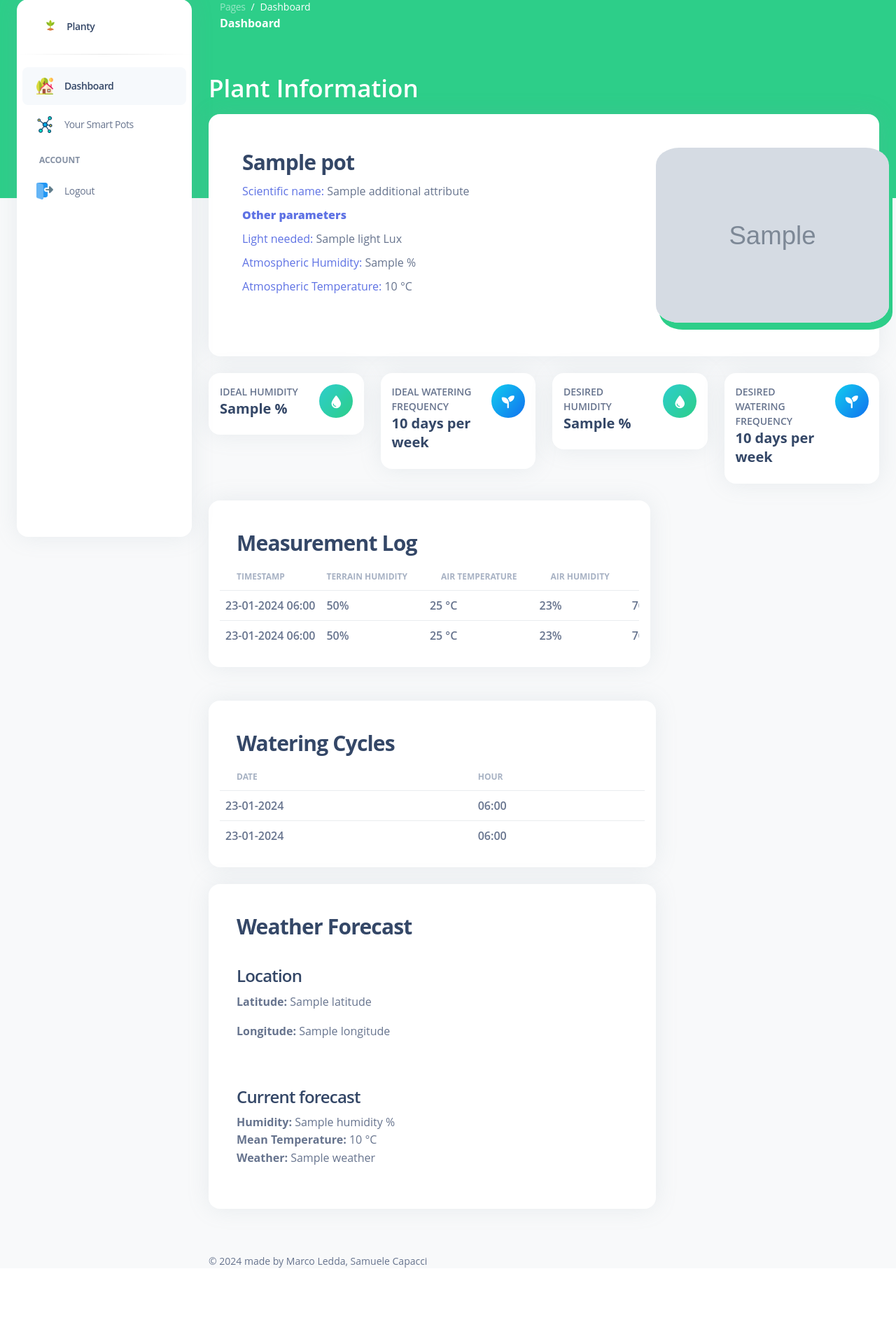
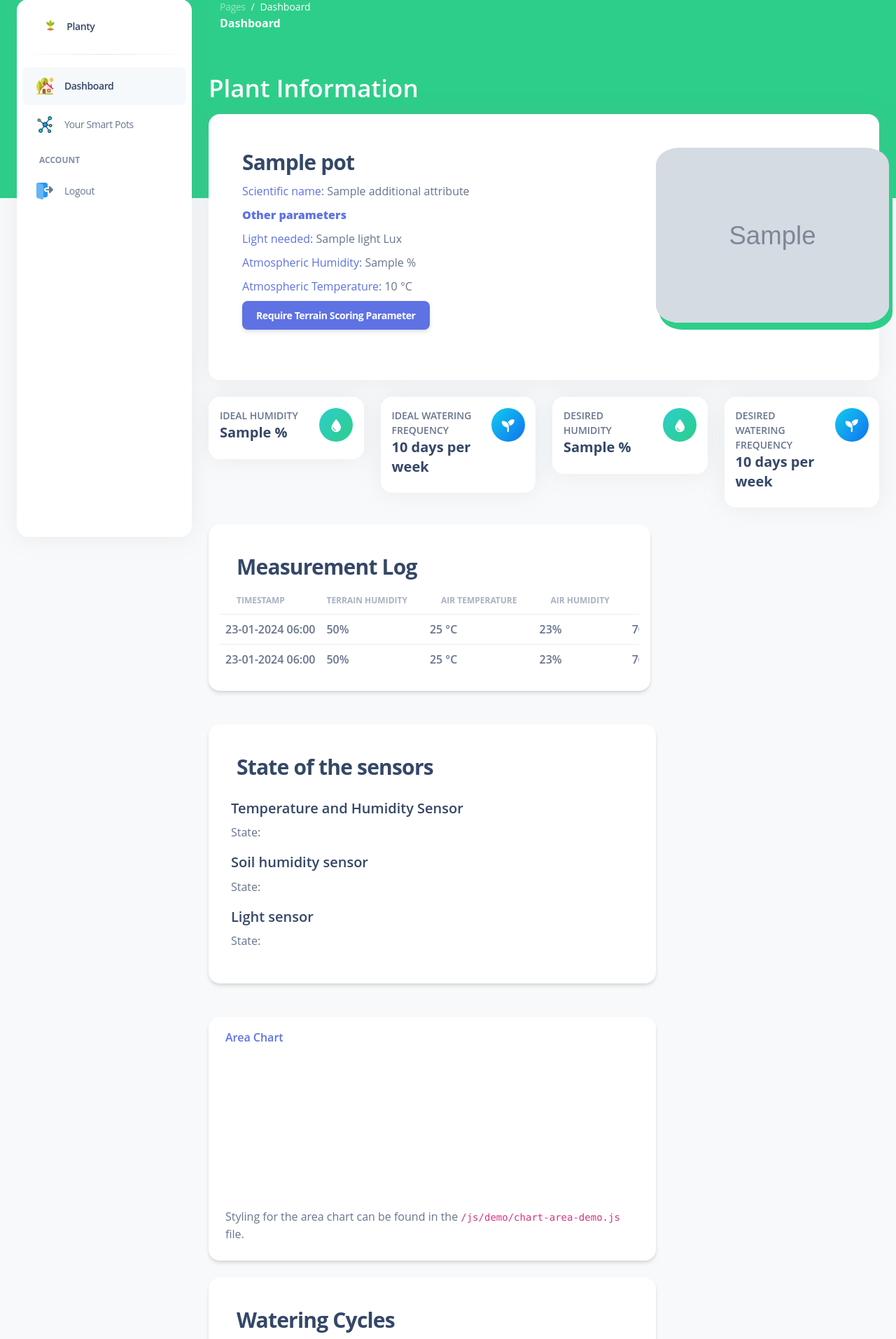
Before and after one commit to Rudeus-Greyrat-00/IoT_Plant_Watering_System_FINAL_LAB, a Flask app: template templates/pot.html in a window 1280 px wide. Shown: the part 17-1930 px from the top of the page at 70% size. Before the commit the page ends 1828 px from the top, so only its background shows below. Run offline with Flask 3, Linux system fonts and the light colour scheme; the template is opened without the code that fills it: most values are stand-ins (such as "Sample title", 1, 10 or a date in 2020); grey boxes marked "Sample" are stand-in pictures; a map, chart or similar area stays blank; some libraries are stand-ins or nearby versions.

Commit message:
Commit 11-02-2024: New commit

```diff
--- a/app.py
+++ b/app.py
@@ -374,5 +374,21 @@ def get_pot_settings(serial_number):
     return generate_settings_payload(pot), 200
 
 
+# ----- TERRAIN SCORING PARAMETER ----- #
+@app.route('/get_terrain_score/<string:serial_number>', methods=['GET'])
+def get_terrain_score(serial_number):
+    pass
+
+# ----- POTENTIAL FAULT DETECTION ----- #
+@app.route('/detect_fault/<string:serial_number>', methods=['GET'])
+def detect_fault(serial_number):
+    pass
+
+# ----- DATA REPRESENTATION ----- #
+@app.route('/chart', methods=['GET'])
+def chart():
+    pass
+
+
 if __name__ == '__main__':
     app.run()
--- a/templates/pot.html
+++ b/templates/pot.html
@@ -35,6 +35,10 @@
                       <p class="mb-2">
                           <span style="color: #5e72e4">Atmospheric Temperature:</span>
                           {{ pot.additional_attributes.atmospheric_temperature }} °C
+                      </p>
+
+                      <p class="mb-2">
+                          <a href="/get_terrain_score/{{ pot.serial_number }}" class="btn btn-primary">Require Terrain Scoring Parameter</a>
                       </p>
                   </div>
               </div>
@@ -134,7 +138,7 @@
 
   <div class="row mt-4">
     <div class="col-md-8 col-sm-12">
-      <div class="card mb-4 p-3">
+      <div class="card shadow mb-4 p-3">
         <div class="card-header pb-0">
           <h3>Measurement Log</h3>
         </div>
@@ -191,11 +195,60 @@
         </div>
       </div>
     </div>
+
+    <div class="mt-4">
+        <div class="col-md-8 col-sm-12">
+            <div class="card shadow mb-4 p-3">
+                <div class="card-header pb-0">
+                  <h3>State of the sensors</h3>
+                </div>
+                <div class="card-body p-3">
+                    <div class="mb-2">
+                        <h5>Temperature and Humidity Sensor</h5>
+                        <p>
+                            State:
+                        </p>
+                    </div>
+                    <div class="mb-2">
+                        <h5>Soil humidity sensor</h5>
+                        <p>
+                            State:
+                        </p>
+                    </div>
+                    <div class="mb-2">
+                        <h5>Light sensor</h5>
+                        <p>
+                            State:
+                        </p>
+                    </div>
+                </div>
+            </div>
+        </div>
+    </div>
+  </div>
+
+  <div class="mt-4">
+    <!-- Area Chart -->
+    <div class="col-md-8 col-sm-12">
+        <div class="card shadow mb-4">
+            <div class="card-header py-3">
+                <h6 class="m-0 font-weight-bold text-primary">Area Chart</h6>
+            </div>
+            <div class="card-body">
+                <div class="chart-area">
+                    <canvas id="myAreaChart"></canvas>
+                </div>
+                <hr>
+                Styling for the area chart can be found in the
+                <code>/js/demo/chart-area-demo.js</code> file.
+            </div>
+        </div>
+    </div>
   </div>
 
   <div class="mt-4">
     <div class="col-md-8 col-sm-12">
-      <div class="card mb-4 p-3">
+      <div class="card shadow mb-4 p-3">
         <div class="card-header pb-0">
           <h3>Watering Cycles</h3>
         </div>
@@ -235,7 +288,7 @@
 
   <div class="mt-4">
     <div class="col-md-8 col-sm-12">
-      <div class="card mb-4 p-3">
+      <div class="card shadow mb-4 p-3">
         <div class="card-header pb-0">
           <h3>Weather Forecast</h3>
         </div>
```
